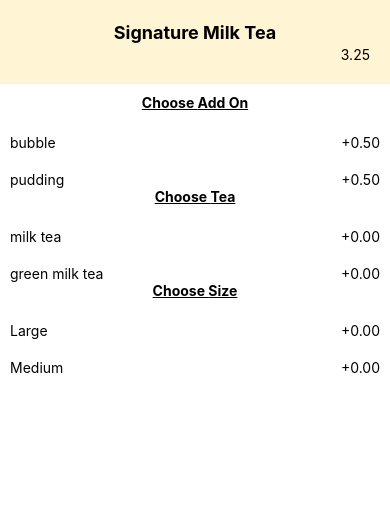
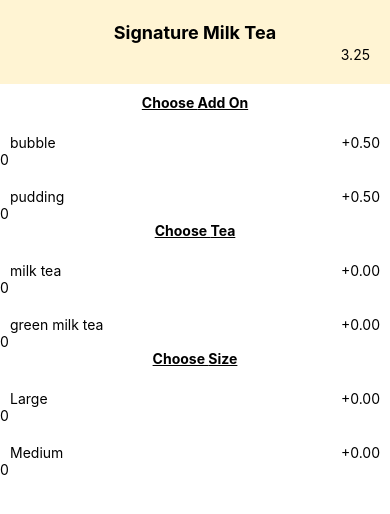
Before and after one commit to lilyzqy/Menu, a React Native app: screen / in a window 390 px wide. Shown: the top 514 px of the page. Built offline with nearby package versions, Linux system fonts and the light colour scheme.

Commit message:
quantity showing

```diff
--- a/App.js
+++ b/App.js
@@ -101,18 +101,22 @@ export default class App extends React.Component {
     return({item, section})=>{
       let title = section.title;
       let max = section.max;
-      let { price, name } = item;
+      let { price, name, quantity } = item;
       let showPrice = (price/100).toFixed(2);
       if(item.available){
         return (
-          <TouchableOpacity
-          onPress={this._onPress(title,name,max,price)}>
-          <View style={styles.itemList}
-          ref={(el)=>{this.itemTouched=el;}}>
-          <Text>{name}</Text>
-          <Text>+{showPrice}</Text>
+          <View>
+            <TouchableOpacity
+            onPress={this._onPress(title,name,max,price)}>
+              <View style={styles.itemList}>
+              <Text>{name}</Text>
+              <Text>+{showPrice}</Text>
+              </View>
+            </TouchableOpacity>
+            <TouchableOpacity>
+              <Text>{quantity}</Text>
+            </TouchableOpacity>
           </View>
-          </TouchableOpacity>
         );
       }else{
         return(<View style={[styles.itemList, styles.unavailableItemList]}>
@@ -127,7 +131,6 @@ export default class App extends React.Component {
     let choices = this.state.options.map((option)=>{
       return {title:option.name, data:option.items, max:option.max};
     });
-    console.log(choices);
     return (
       <View style={styles.container}>
         <StatusBar hidden={true} />
```
